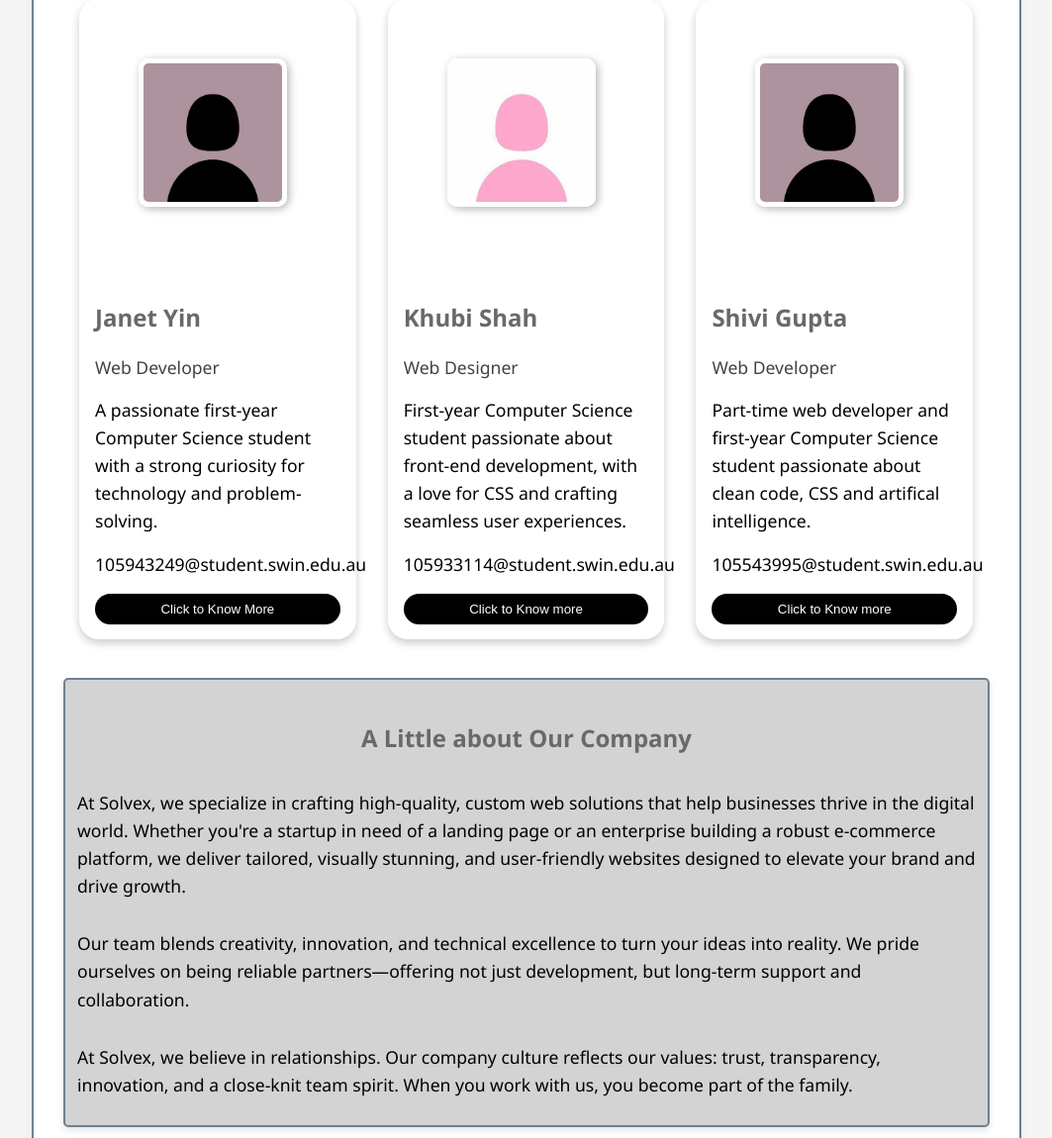
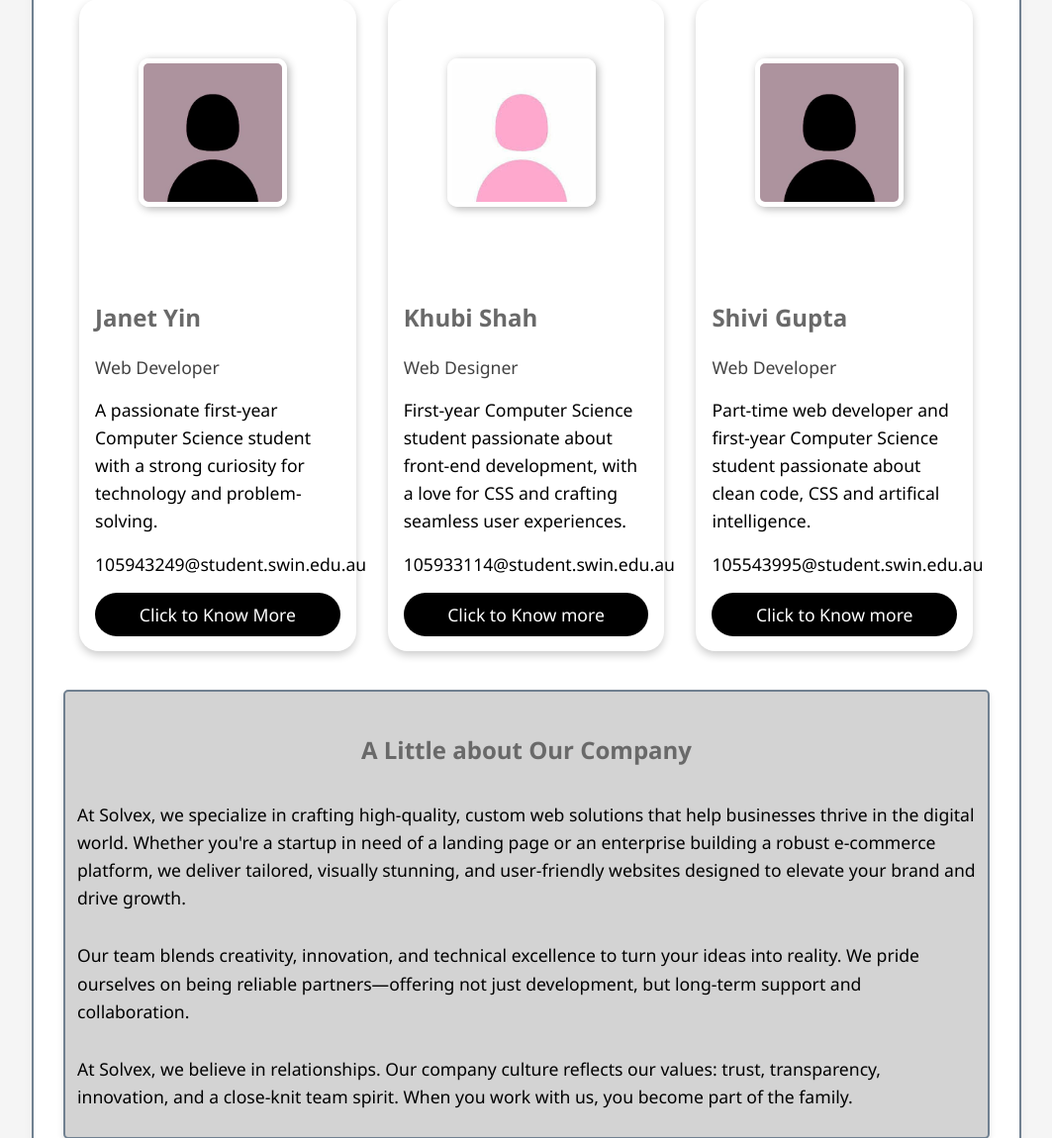
Before and after one commit to Janet1411/project1, a PHP site: page /Html/about.html in a window 1280 px wide. Shown: the part 854-2004 px from the top of the page at 99% size, without its empty margins (108-1171 px from the left). Run offline with PHP 8.4, Linux system fonts and the light colour scheme.

Commit message:
Fixed the error for the buttons on the about page

```diff
--- a/Html/about.html
+++ b/Html/about.html
@@ -40,7 +40,7 @@
         <!-- description generated from chatgpt  -->
         <p> A passionate first-year Computer Science student with a strong curiosity for technology and problem-solving. </p>
         <p>105943249@student.swin.edu.au</p>
-        <p><a href="#section1"><button class="button"> Click to Know More</button></a></p>
+        <p><a href="#section1" class="button"> Click to Know More </a></p>
       </div>
     </div>
   </div>
@@ -55,7 +55,7 @@
           <!-- description taken frpm chatgpt  -->
           <p>First-year Computer Science student passionate about front-end development, with a love for CSS and crafting seamless user experiences.</p>
           <p> 105933114@student.swin.edu.au </p>
-          <p><a href="#section2"><button class="button"> Click to Know more </button></a></p>
+          <p><a href="#section2" class="button"> Click to Know more </a></p>
         </div>
       </div>
     </div>
@@ -70,7 +70,7 @@
           <!-- description taken from chatgpt  -->
           <p>Part-time web developer and first-year Computer Science student passionate about clean code, CSS and artifical intelligence. </p>
           <p> 105543995@student.swin.edu.au</p>
-          <p><a href="#section3"><button class="button"> Click to Know more </button></a></p>
+          <p><a href="#section3" class="button"> Click to Know more </a></p>
         </div>
       </div>
   </div>
--- a/Styles/about.css
+++ b/Styles/about.css
@@ -321,7 +321,8 @@ html{
   text-align: center;
   cursor: pointer;
   width: 100%;
-  border-radius: 10cap;
+  border-radius: 10em;
+  text-decoration: none;  /*for no underline below link */
 }
 
 .button:hover {
@@ -363,7 +364,7 @@ html{
     position: relative;
     z-index: 1;
   }
-  /* for the learn morn about us  */
+  /* for the learn morn about us; taken code snippets from chatgpt using prompt; same as used for the content generation   */
 
   #description{
    ul{
```
